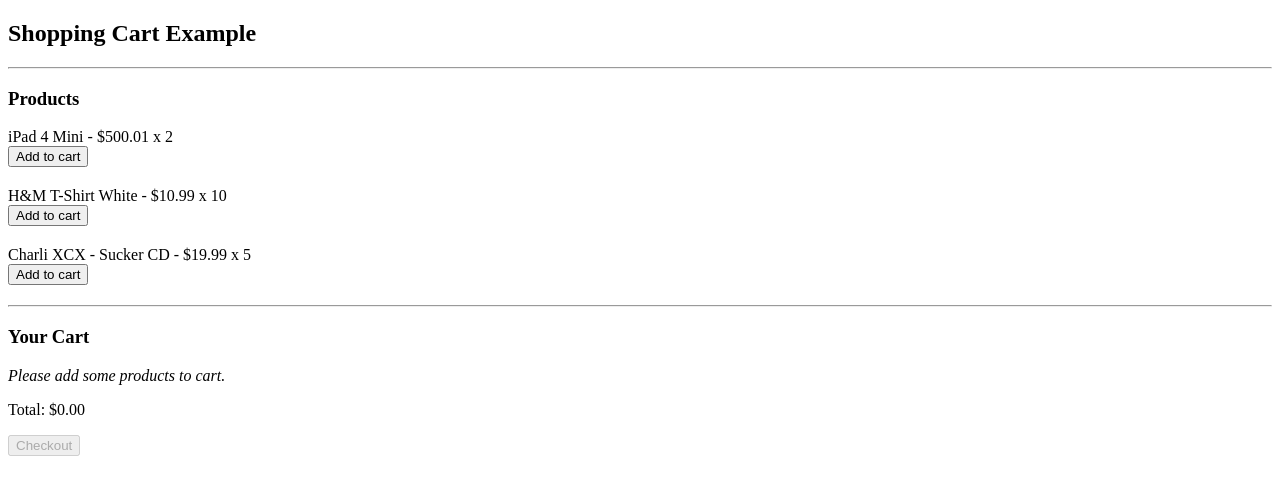
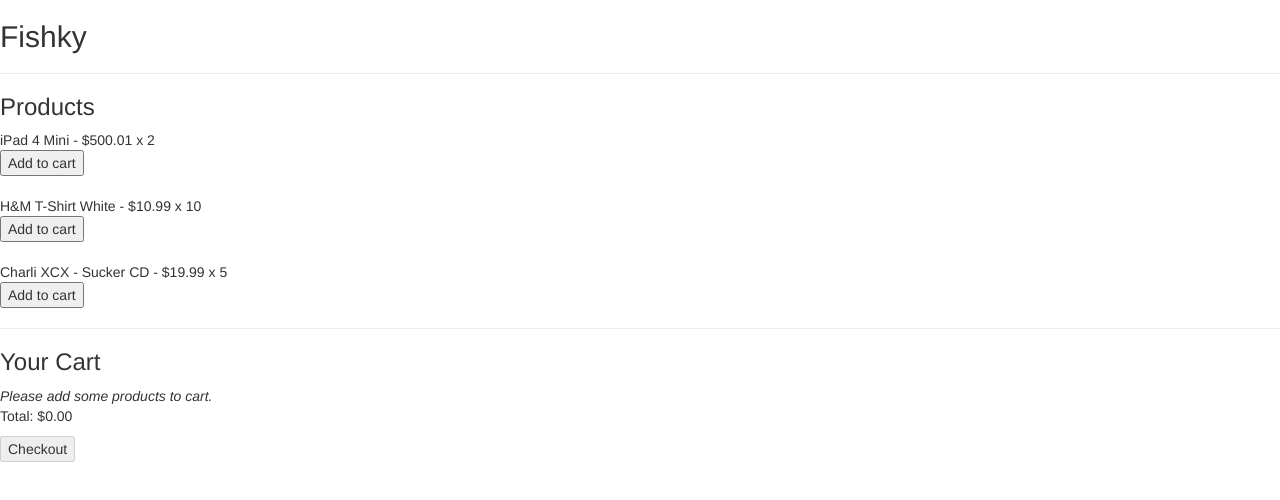
Before and after one commit to damianszwed/fishky-ui, a React app: page /example in a window 1280 px wide. Built offline with nearby package versions, Linux system fonts and the light colour scheme.

Commit message:
Added react route dom

```diff
--- a/package.json
+++ b/package.json
@@ -2,16 +2,21 @@
   "name": "fishky-ui",
   "version": "0.0.1",
   "private": true,
+  "author": "Damian Szwed",
   "devDependencies": {
     "enzyme": "^2.9.1",
     "react-scripts": "^1.1.1",
     "react-test-renderer": "^15.6.2"
   },
   "dependencies": {
+    "bootstrap": "^3.3.7",
     "prop-types": "^15.6.1",
     "react": "^15.6.2",
     "react-dom": "^15.6.2",
     "react-redux": "^5.0.7",
+    "react-bootstrap": "^0.32.1 ",
+    "react-router-dom": "^4.1.2",
+    "toastr": "^2.1.4",
     "redux": "^3.7.2",
     "redux-logger": "^3.0.6",
     "redux-thunk": "^2.2.0"
--- a/public/index.html
+++ b/public/index.html
@@ -1,6 +1,7 @@
 <!doctype html>
 <html lang="en">
 <head>
+    <title>Fishky</title>
     <meta charset="utf-8">
     <meta name="viewport" content="width=device-width, initial-scale=1">
     <title>fishky-ui</title>
--- /dev/null
+++ b/src/components/NotFoundPage.js
@@ -0,0 +1,16 @@
+import React from 'react'
+import { Link } from 'react-router-dom'
+
+const NotFoundPage = () => {
+  return (
+    <div>
+        <div>
+            <h1>Page Not Found</h1>
+            <p>Whoops! Sorry, there is nothing to see here.</p>
+            <p><Link to="/">Back to Home</Link></p>
+        </div>
+    </div>
+  )
+};
+
+export default NotFoundPage;
--- a/src/containers/App.js
+++ b/src/containers/App.js
@@ -1,15 +1,12 @@
 import React from 'react'
-import ProductsContainer from './ProductsContainer'
-import CartContainer from './CartContainer'
+import { Link } from 'react-router-dom'
 
 const App = () => (
-  <div>
-    <h2>Shopping Cart Example</h2>
-    <hr/>
-    <ProductsContainer />
-    <hr/>
-    <CartContainer />
-  </div>
-)
+    <div>
+        <Link to="addAuthor" className="btn btn-default">Add Author</Link>
+        <Link to="notFound" className="btn btn-default">Example of not found</Link>
+        <Link to="example" className="btn btn-default">Example</Link>
+    </div>
+);
 
-export default App
+export default App;
--- /dev/null
+++ b/src/containers/ProductsAndCartContainer.js
@@ -0,0 +1,13 @@
+import React from 'react'
+import ProductsContainer from './ProductsContainer'
+import CartContainer from './CartContainer'
+
+const ProductsAndCartContainer = () => (
+    <div>
+        <ProductsContainer/>
+        <hr/>
+        <CartContainer/>
+    </div>
+)
+
+export default ProductsAndCartContainer;
--- /dev/null
+++ b/src/containers/Root.js
@@ -0,0 +1,19 @@
+import React from 'react'
+import {Route, Switch} from "react-router-dom";
+import ProductsAndCartContainer from './ProductsAndCartContainer'
+import NotFoundPage from '../components/NotFoundPage'
+import App from './App'
+
+const Root = () => (
+    <div>
+        <h2>Fishky</h2>
+        <hr/>
+        <Switch>
+            <Route path="/" exact component={App}/>
+            <Route path="/example" component={ProductsAndCartContainer}/>
+            <Route path="*" exact={true} component={NotFoundPage}/>
+        </Switch>
+    </div>
+);
+
+export default Root;
--- a/src/index.js
+++ b/src/index.js
@@ -1,12 +1,15 @@
 import React from 'react'
 import { render } from 'react-dom'
+import { BrowserRouter as Router } from 'react-router-dom'
 import { createStore, applyMiddleware } from 'redux'
 import { Provider } from 'react-redux'
 import { createLogger } from 'redux-logger'
 import thunk from 'redux-thunk'
 import reducer from './reducers'
 import { getAllProducts } from './actions'
-import App from './containers/App'
+import Root from './containers/Root'
+import 'bootstrap/dist/css/bootstrap.css';
+import 'bootstrap/dist/css/bootstrap-theme.css';
 
 const middleware = [ thunk ];
 if (process.env.NODE_ENV !== 'production') {
@@ -21,8 +24,10 @@
 store.dispatch(getAllProducts())
 
 render(
-  <Provider store={store}>
-    <App />
-  </Provider>,
+    <Router>
+        <Provider store={store}>
+            <Root/>
+        </Provider>
+    </Router>,
   document.getElementById('root')
 )
```
Also changed, not shown: 1 other file. Lines whose indentation alone changed are shown as unchanged.
